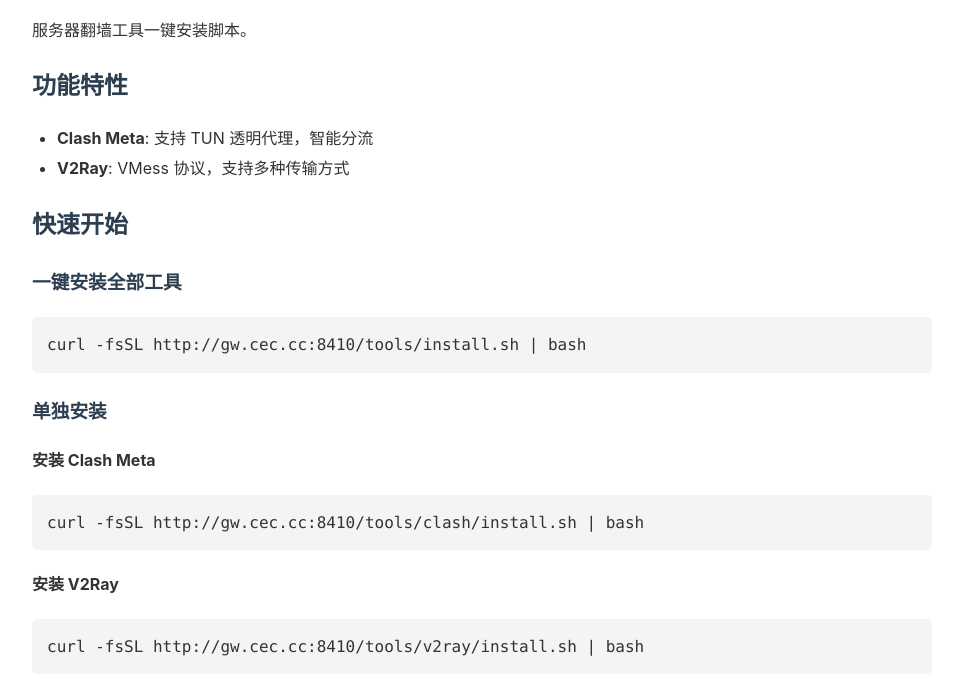
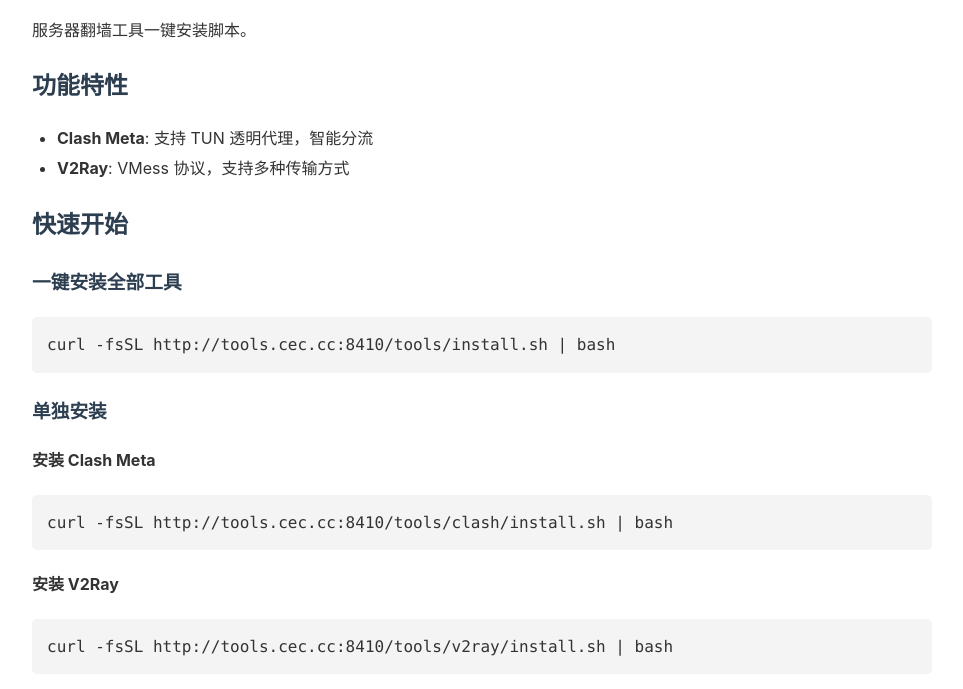
Before and after one commit to civil-engineering-cloud/cec-tools, a plain HTML site: page nginx/index.html in a window 1280 px wide. Shown: the part 111-800 px from the top of the page, without its empty margins (158-1121 px from the left). Drawn offline with Linux system fonts and the light colour scheme.

Commit message:
fix: 域名改为 tools.cec.cc:8410

```diff
--- a/nginx/index.html
+++ b/nginx/index.html
@@ -74,14 +74,14 @@
 </ul>
 <h2 id="-">快速开始</h2>
 <h3 id="-">一键安装全部工具</h3>
-<pre><code>curl -fsSL http://gw.cec.cc:8410/tools/install.sh | bash
+<pre><code>curl -fsSL http://tools.cec.cc:8410/tools/install.sh | bash
 </code></pre>
 <h3 id="-">单独安装</h3>
 <h4 id="-clash-meta">安装 Clash Meta</h4>
-<pre><code>curl -fsSL http://gw.cec.cc:8410/tools/clash/install.sh | bash
+<pre><code>curl -fsSL http://tools.cec.cc:8410/tools/clash/install.sh | bash
 </code></pre>
 <h4 id="-v2ray">安装 V2Ray</h4>
-<pre><code>curl -fsSL http://gw.cec.cc:8410/tools/v2ray/install.sh | bash
+<pre><code>curl -fsSL http://tools.cec.cc:8410/tools/v2ray/install.sh | bash
 </code></pre>
 <hr>
 <h2 id="-">下载脚本</h2>
```
Also changed, not shown: 3 other files.
